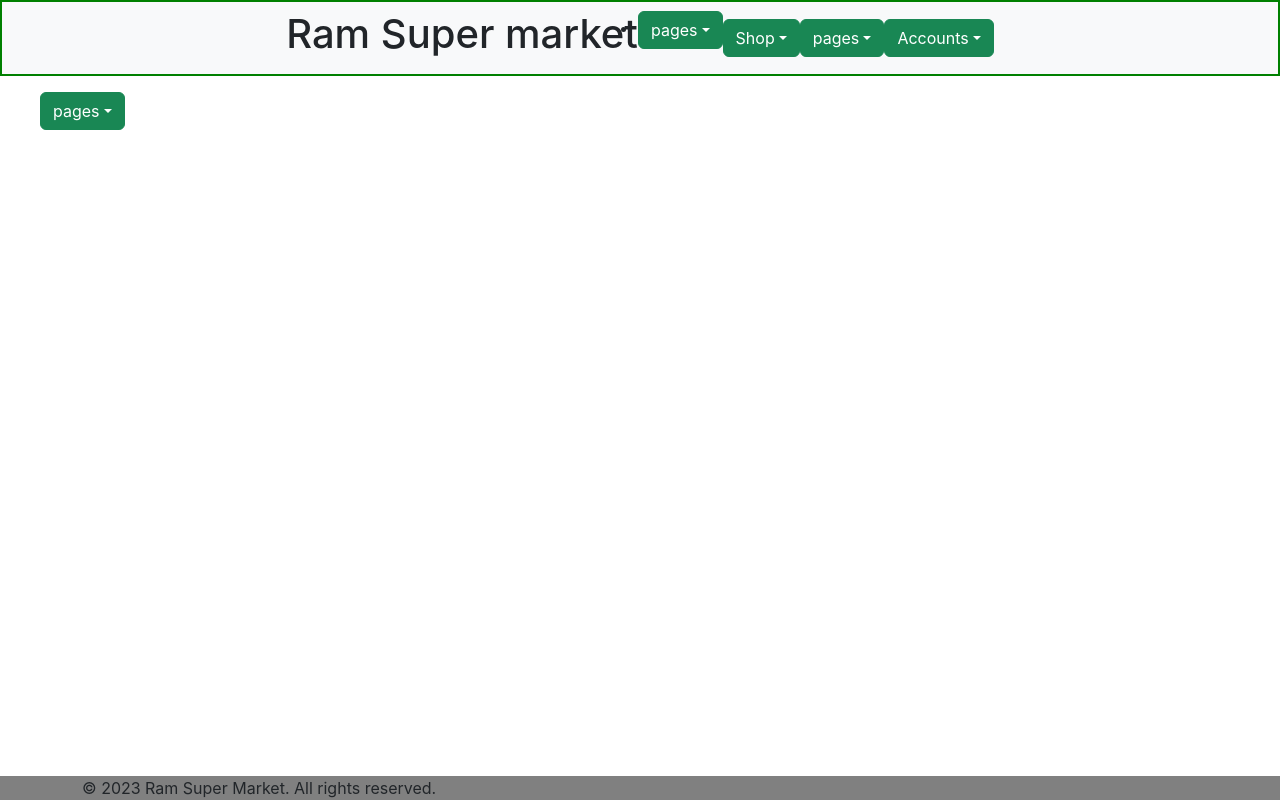
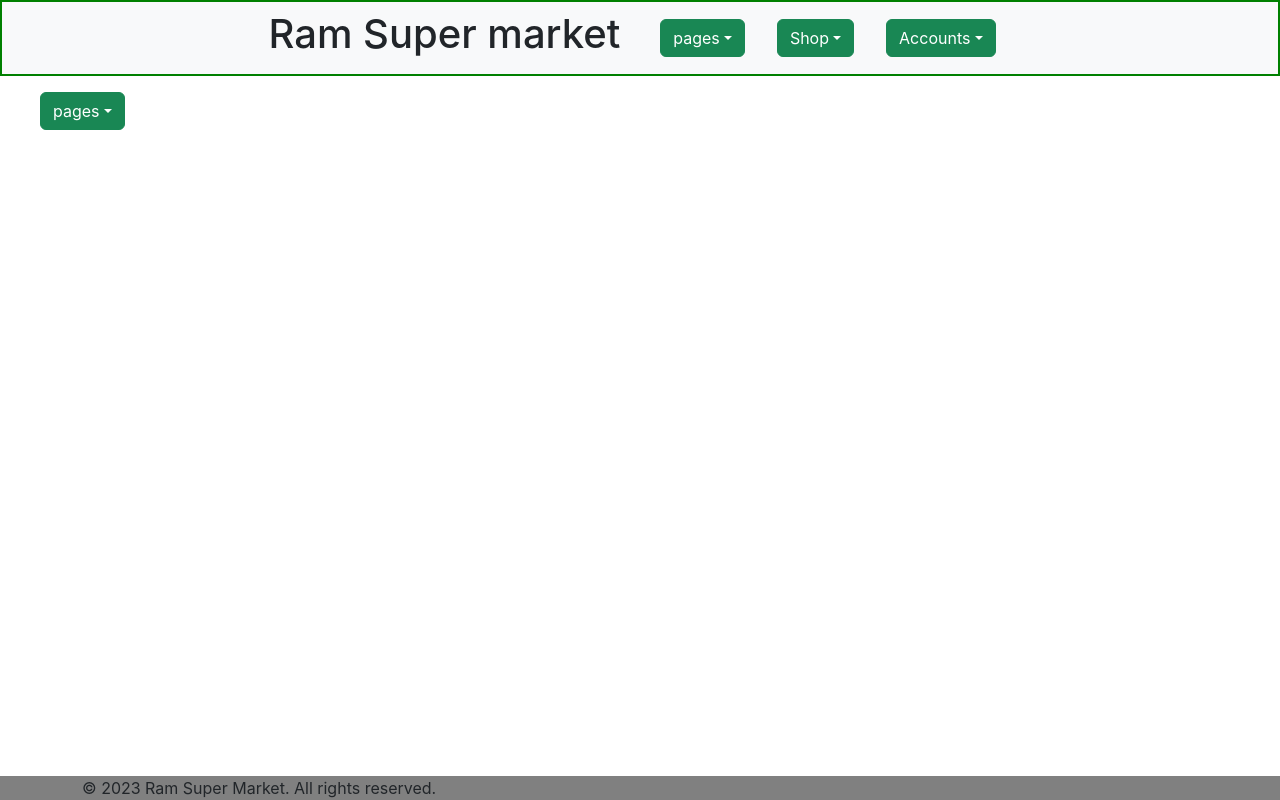
Before and after one commit to chandra90901/new-Project-React, a React (Create React App) app in the folder my-app/: page /pages/Pages in a window 1280 px wide. Built offline with nearby package versions, Linux system fonts and the light colour scheme.

Commit message:
changes are done in navbar

```diff
--- a/my-app/package.json
+++ b/my-app/package.json
@@ -8,9 +8,9 @@
     "@testing-library/react": "^16.2.0",
     "@testing-library/user-event": "^13.5.0",
     "bootstrap": "^5.3.3",
-    "react": "^19.0.0",
+    "react": "^18.3.1",
     "react-bootstrap": "^2.10.9",
-    "react-dom": "^19.0.0",
+    "react-dom": "^18.3.1",
     "react-icons": "^5.5.0",
     "react-router-dom": "^6.30.0",
     "react-scripts": "5.0.1",
--- a/my-app/src/NavBar.jsx
+++ b/my-app/src/NavBar.jsx
@@ -1,4 +1,5 @@
 import React from 'react';
+
 import Dropdown from 'react-bootstrap/Dropdown';
 import Pages from './pages/Pages';
 import Home from './Home';
@@ -13,20 +14,20 @@ import { NavItem } from 'react-bootstrap';
 const NavBar = () => {
     const navigate = useNavigate();
     return (
-        <ul className="navbar navbar-expand-lg navbar-light bg-light " style={{ border: "2px solid green", justifyContent: "center" }}>
-            <h1>Ram Super market</h1>
-            <li className='mb-3'>
+        <ul className="navbar navbar-expand-lg navbar-light bg-light  px-3 py-2" style={{ border: "2px solid green", justifyContent: "center" }}>
+            <h1 className="me-4">Ram Super market</h1>
+            < NavItem  className='mx-3'>
                 <Pages />
-            </li>
-            <li>
+            </ NavItem >
+            < NavItem  className="mx-3">
                 <Shop />
-            </li>
-            <li >
+            </ NavItem >
+            {/* < NavItem  className="mx-3" >
                 <Pages />
-            </li>
-            <li>
+            </ NavItem > */}
+            < NavItem  className="mx-3">
                 <MenuToggle />
-            </li>
+            </NavItem >
             {/* <li style={{ alignItems: "flex-end" }}>
                 <button className='btn btn-primary' onClick={() => navigate("/Accounts/signup")} style={{ cursor: "pointer" }}>Signup</button>
                 <button className='btn btn-primary' onClick={() => navigate("/Accounts/login")} style={{ cursor: "pointer" }}>Login</button>
```
Also changed, not shown: 1 other file (tests, documents, lock files or other folders).
